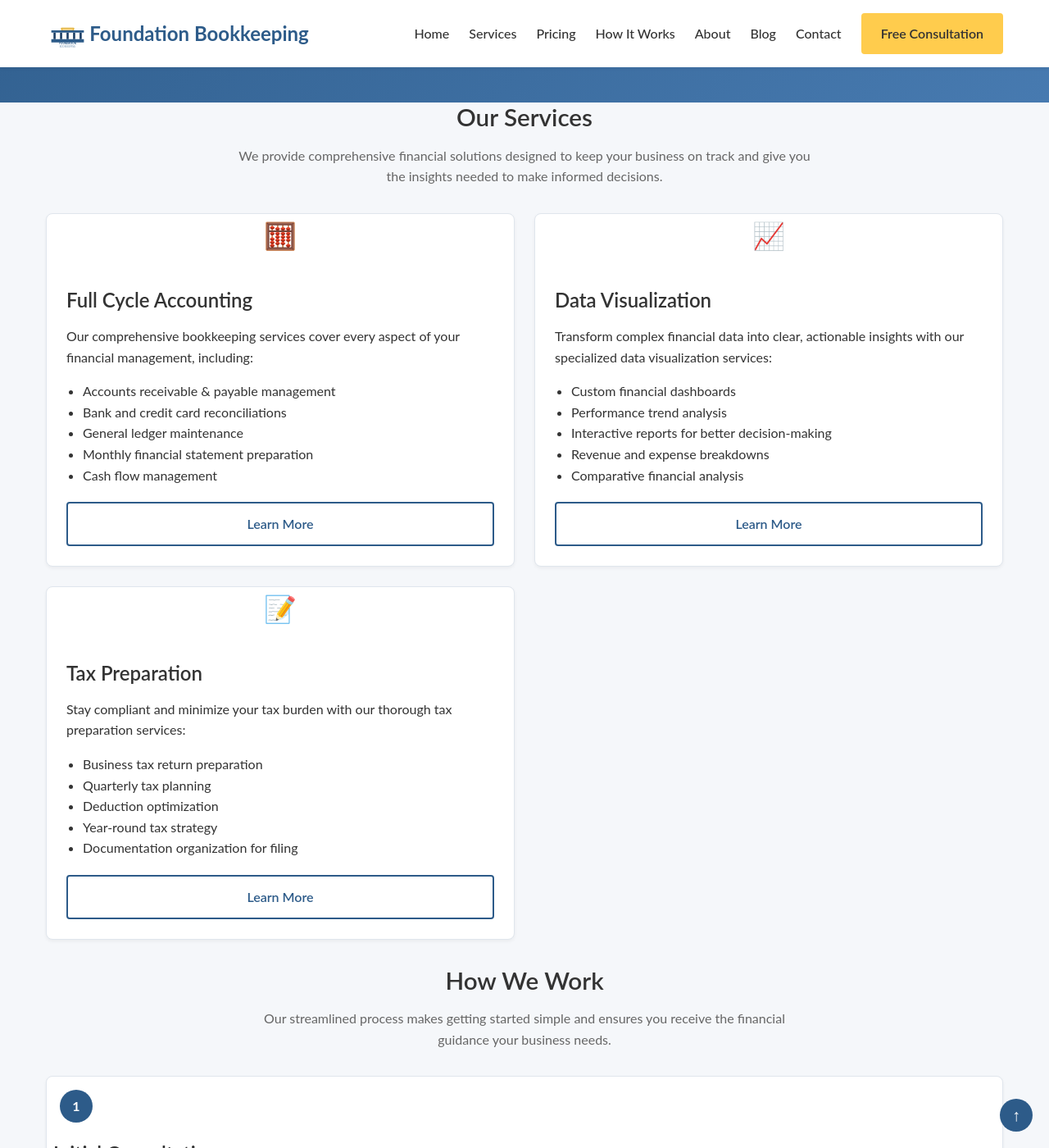
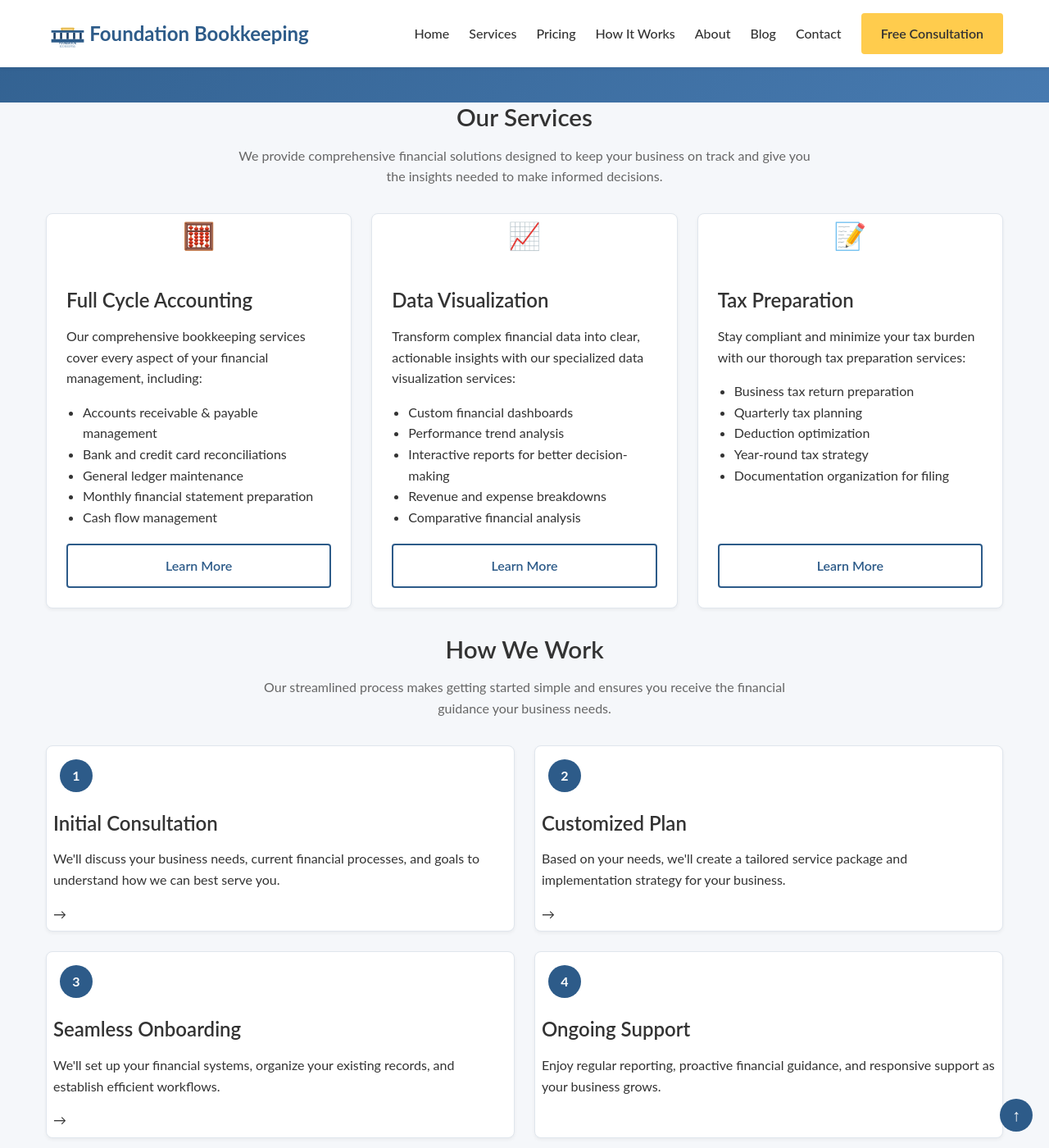
Before and after one commit to jcampbell9724/jcampbell-bookkeeping, a Jekyll site: the page built from index.html, in a window 1280 px wide and 1400 px high, scrolled down 418 px. Shown: the whole window at 82% size. Built offline with Jekyll 4.4.1, drawn with Linux system fonts in a browser that asks for light colours.

Commit message:
fixed cards again

```diff
--- a/css/styles.css
+++ b/css/styles.css
@@ -752,14 +752,14 @@ footer {
 /* Card Grid Layout */
 .card-grid {
     display: grid;
-    grid-template-columns: repeat(auto-fit, minmax(375px, 1fr));
+    grid-template-columns: repeat(auto-fit, minmax(300px, 1fr));
     gap: var(--space-md);
     margin: var(--space-lg) 0;
 }
 
 .card-grid-even {
     display: grid;
-    grid-template-columns: repeat(auto-fit, minmax(600px, 1fr));
+    grid-template-columns: repeat(auto-fit, minmax(375px, 1fr));
     gap: var(--space-md);
     margin: var(--space-lg) 0;
 }
```
